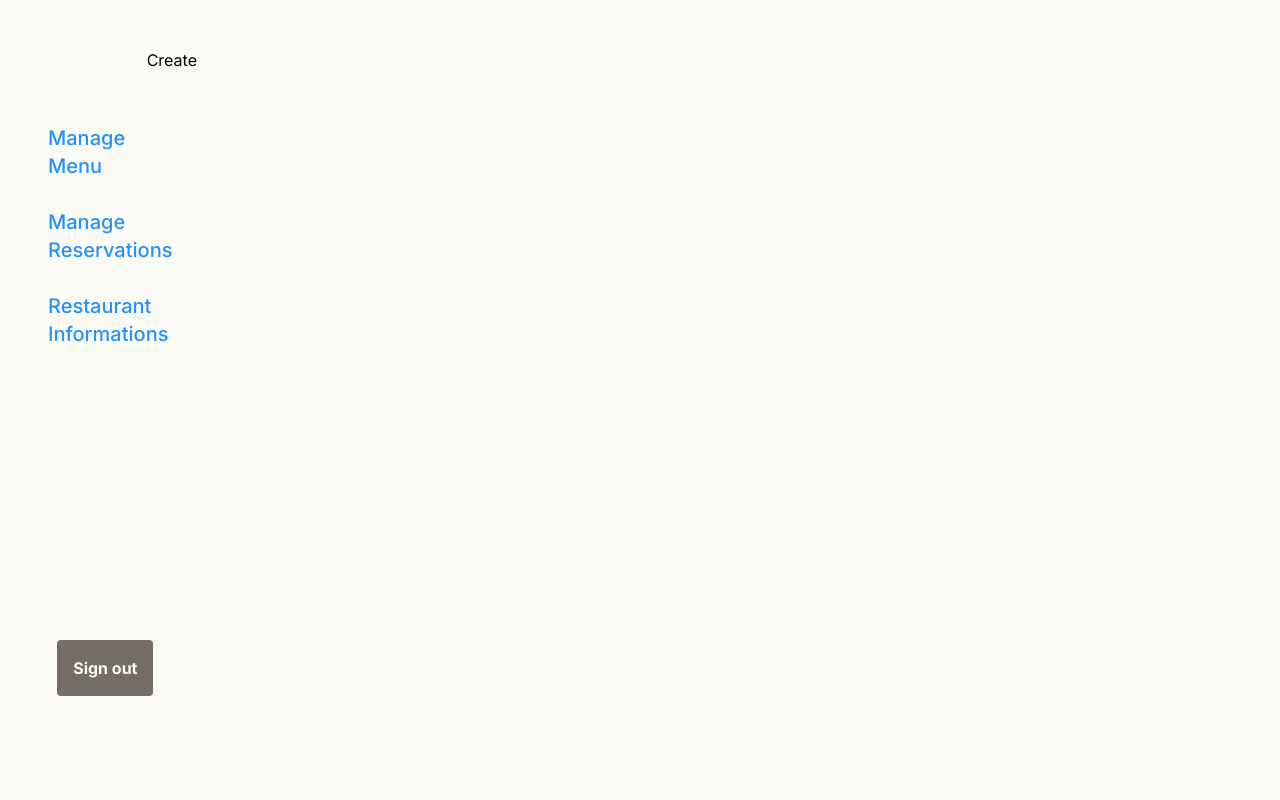
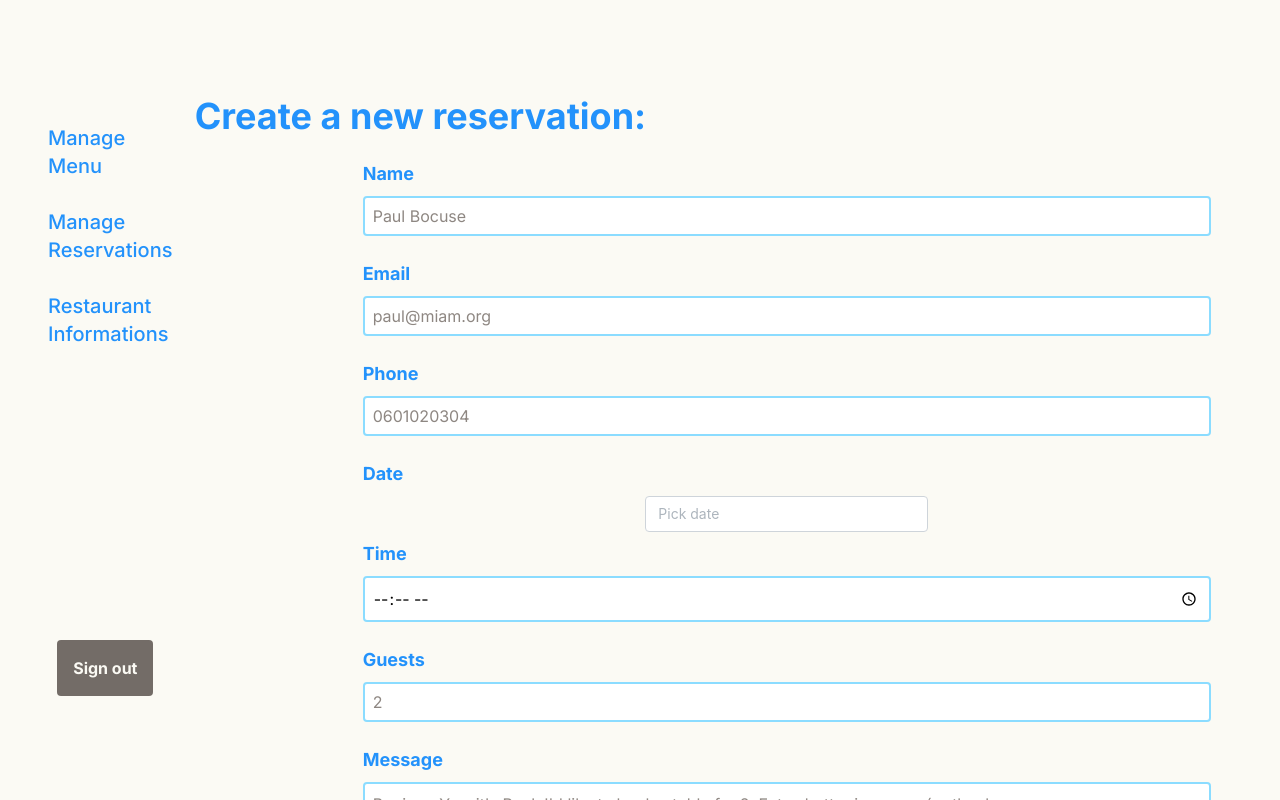
Before and after one commit to ThomasDmnc/next_thing, a Next.js app: page /dashboard/reservations/create in a window 1280 px wide. Built offline with nearby package versions, Linux system fonts and the light colour scheme.

Commit message:
Added creation form no refacto atm

```diff
--- a/src/app/dashboard/reservations/create/page.tsx
+++ b/src/app/dashboard/reservations/create/page.tsx
@@ -1,5 +1,12 @@
+import NewForm from '../../../ui/reservations/new-form'
+
 export default function CreateReservation(){
     return(
-        <h1>Create</h1>
+        <main className="flex min-h-screen flex-col w-screen items-start py-8 md:py-12 lg:py-12 px-4 md:px-12">
+            <div className='flex flex-row justify-center items-start max-w-6xl'>
+                <h1 className='text-4xl font-bold text-blue-600'>Create a new reservation:</h1>
+            </div>
+            <NewForm />
+        </main>
     )
 }
--- /dev/null
+++ b/src/app/ui/reservations/new-form.tsx
@@ -0,0 +1,103 @@
+"use client";
+import * as React from "react";
+import { createReservation } from "../../lib/actions";
+import { DatePickerInput } from "@mantine/dates";
+
+export default function NewForm() {
+  return (
+    <form
+      action={createReservation}
+      className="flex flex-col w-full max-w-4xl justify-evenly items-start h-full px-4 py-4 mx-auto sm:px-6"
+    >
+      <label className="font-bold text-blue-600 text-lg py-2" htmlFor="name">
+        Name
+      </label>
+      <input
+        required
+        className="w-full h-full p-2 border-2 border-blue-300 rounded mb-4"
+        type="text"
+        id="name"
+        name="name"
+        placeholder="Paul Bocuse"
+      />
+      <label className="font-bold text-blue-600 text-lg py-2" htmlFor="email">
+        Email
+      </label>
+      <input
+        required
+        className="w-full h-full p-2 border-2 border-blue-300 rounded mb-4"
+        type="email"
+        id="email"
+        name="email"
+        placeholder="paul@miam.org"
+      />
+      <label className="font-bold text-blue-600 text-lg py-2" htmlFor="phone">
+        Phone
+      </label>
+      <input
+        required
+        className="w-full h-full p-2 border-2 border-blue-300 rounded mb-4"
+        type="tel"
+        id="phone"
+        name="phone"
+        placeholder="0601020304"
+        minLength={10}
+        maxLength={10}
+
+        pattern="^\d{10}$"
+      />
+      <label className="font-bold text-blue-600 text-lg py-2" htmlFor="date">
+        Date
+      </label>
+      <div className="flex flex-row w-full justify-center items-center">
+        <DatePickerInput
+          placeholder="Pick date"
+          name="date"
+          className="w-1/3 items-center"
+        />
+      </div>
+      <label className="font-bold text-blue-600 text-lg py-2" htmlFor="time">
+        Time
+      </label>
+      <input
+        required
+        className="w-full h-full p-2 border-2 border-blue-300 rounded mb-4"
+        type="time"
+        id="time"
+        name="time"
+      />
+      <label className="font-bold text-blue-600 text-lg py-2" htmlFor="guests">
+        Guests
+      </label>
+      <input
+        required
+        className="w-full h-full p-2 border-2 border-blue-300 rounded mb-4"
+        type="number"
+        id="guests"
+        name="guests"
+        placeholder="2"
+        min="1"
+        max="10"
+      />
+      <label className="font-bold text-blue-600 text-lg py-2" htmlFor="message">
+        Message
+      </label>
+      <textarea
+        required
+        rows={5}
+        className="w-full h-full p-2 border-2 border-blue-300 rounded mb-4"
+        id="message"
+        name="message"
+        placeholder="Bonjour. Yes, it's Paul. I'd like to book a table for 2. Extra-butter in my purée, thanks."
+      />
+      <div className="flex flex-row w-full justify-center items-center my-8">
+        <button
+          className="bg-gray-500 rounded-lg p-4 font-bold text-white hover:bg-gray-700 w-1/3"
+          type="submit"
+        >
+          Submit
+        </button>
+      </div>
+    </form>
+  );
+}
```
